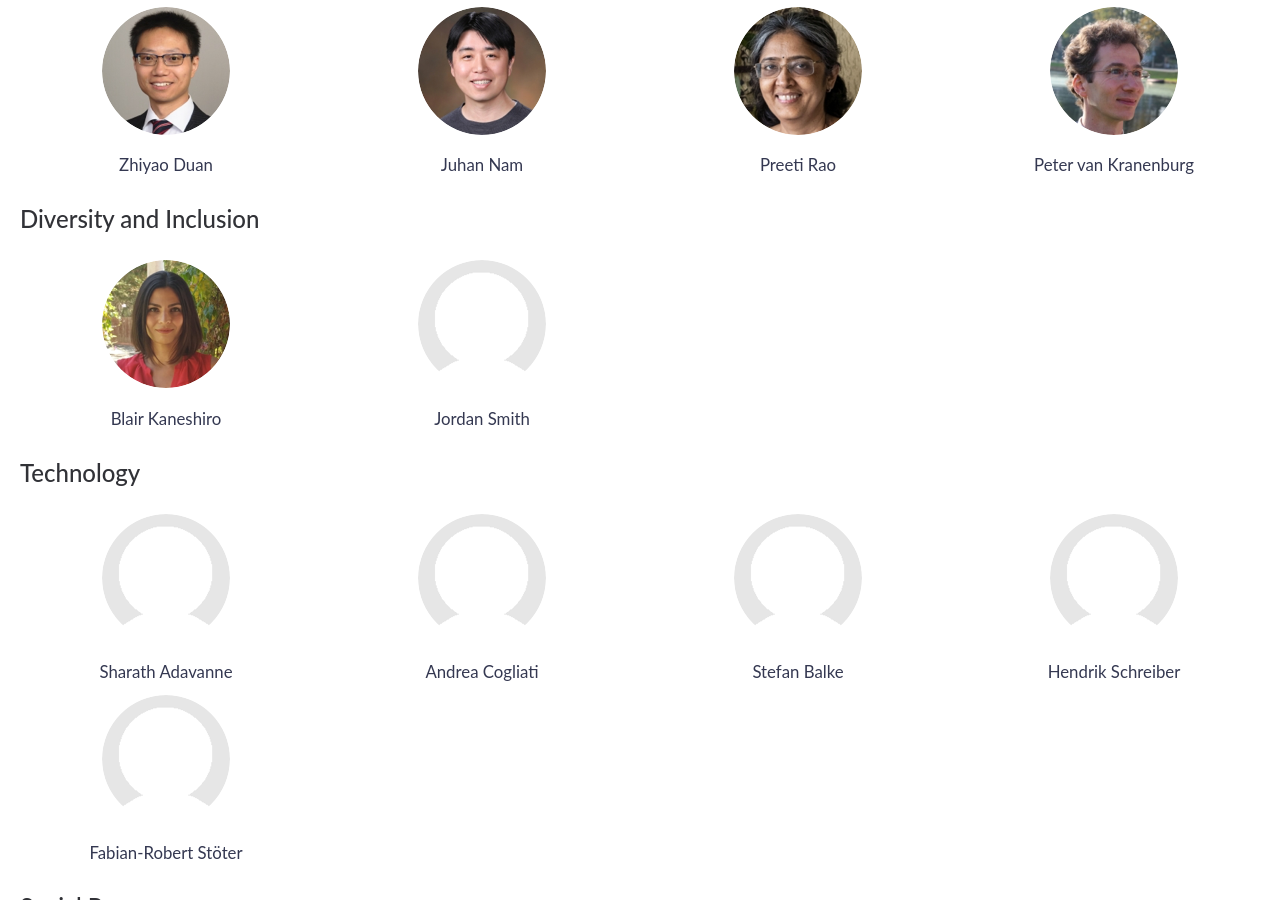
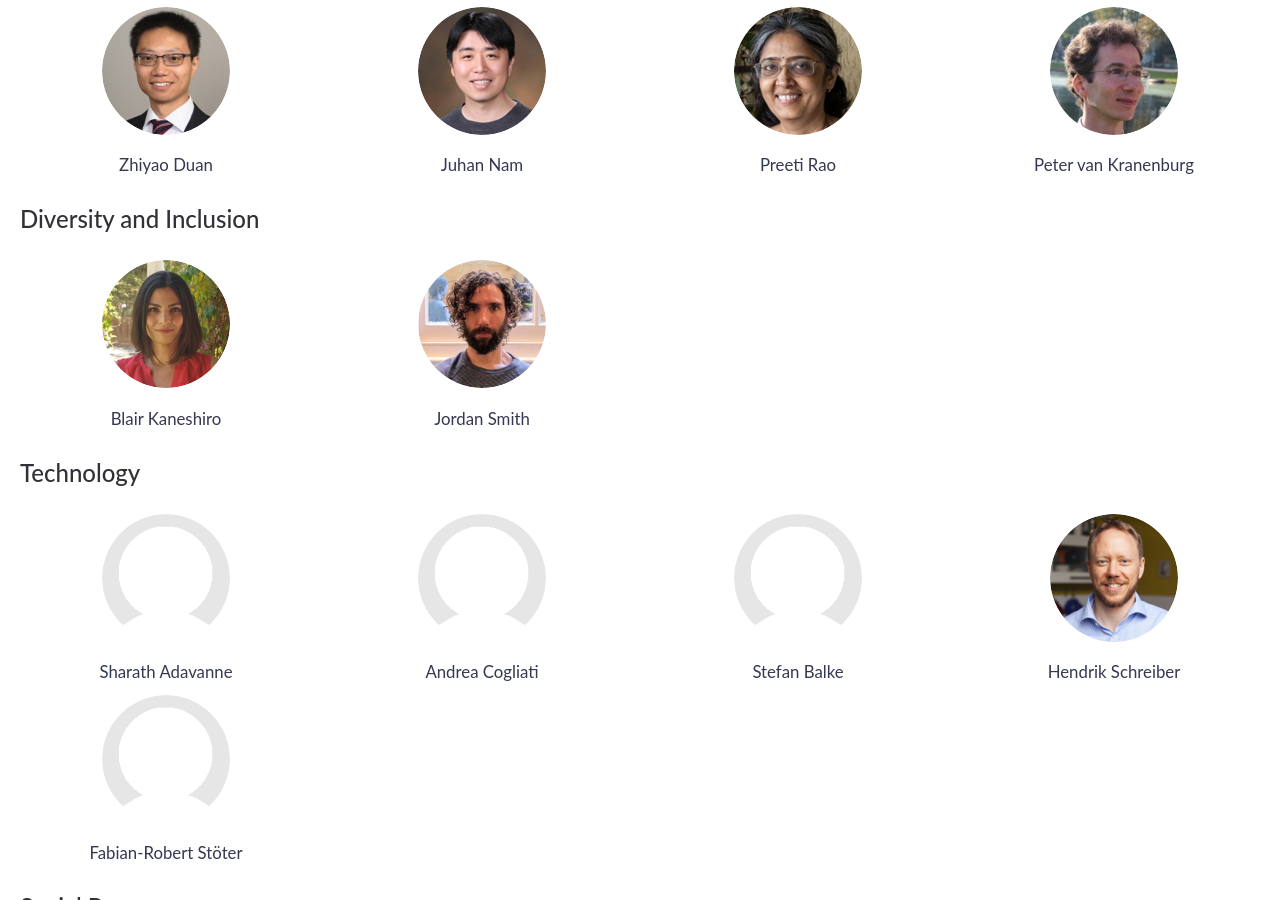
Before and after one commit to ismir2021/ismir2021.github.io, a Jekyll site: the page built from team.html, in a window 1280 px wide and 900 px high, scrolled down 658 px. Built offline with Jekyll 4.4.1, drawn with Linux system fonts in a browser that asks for light colours; nearby versions of some CDN libraries.

Commit message:
add images for team

```diff
--- a/_data/team.yml
+++ b/_data/team.yml
@@ -19,7 +19,7 @@ chairs:
     email: "ismir2021-diversity@ismir.net"
     members:
       - {name: "Blair Kaneshiro", img: "/assets/team/kaneshiro.png"}
-      - {name: "Jordan Smith", img: "/assets/team/placeholder.png"}
+      - {name: "Jordan Smith", img: "/assets/team/jordan.png"}
   -
     title: "Technology"
     email: "ismir2021-tech@ismir.net"
@@ -27,7 +27,7 @@ chairs:
       - {name: "Sharath Adavanne", img: "/assets/team/placeholder.png"}
       - {name: "Andrea Cogliati", img: "/assets/team/placeholder.png"}
       - {name: "Stefan Balke", img: "/assets/team/placeholder.png"}
-      - {name: "Hendrik Schreiber", img: "/assets/team/placeholder.png"}
+      - {name: "Hendrik Schreiber", img: "/assets/team/hendrik.png"}
       - {name: "Fabian-Robert Stöter", img: "/assets/team/placeholder.png"}
   -
     title: "Social Program"
```
Also changed, not shown: assets/team/hendrik.png (added), assets/team/jordan.png (added).
